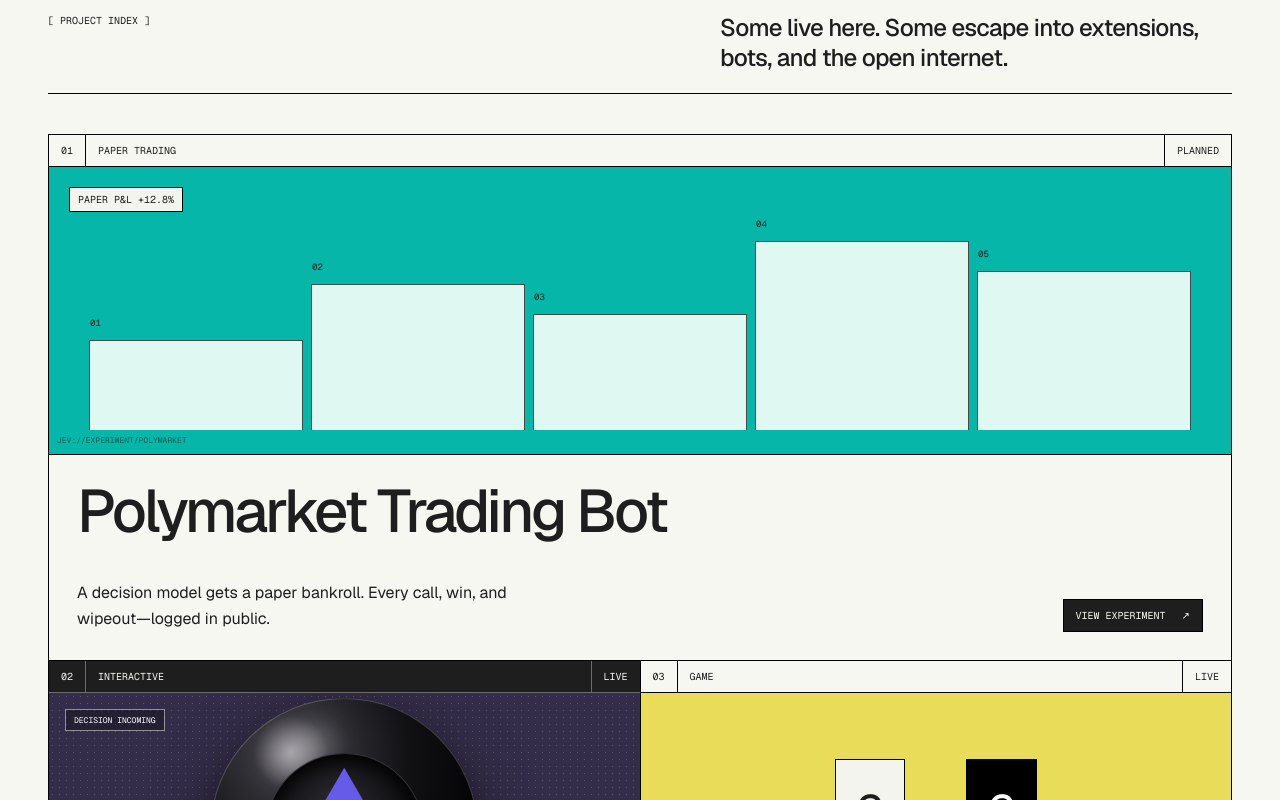
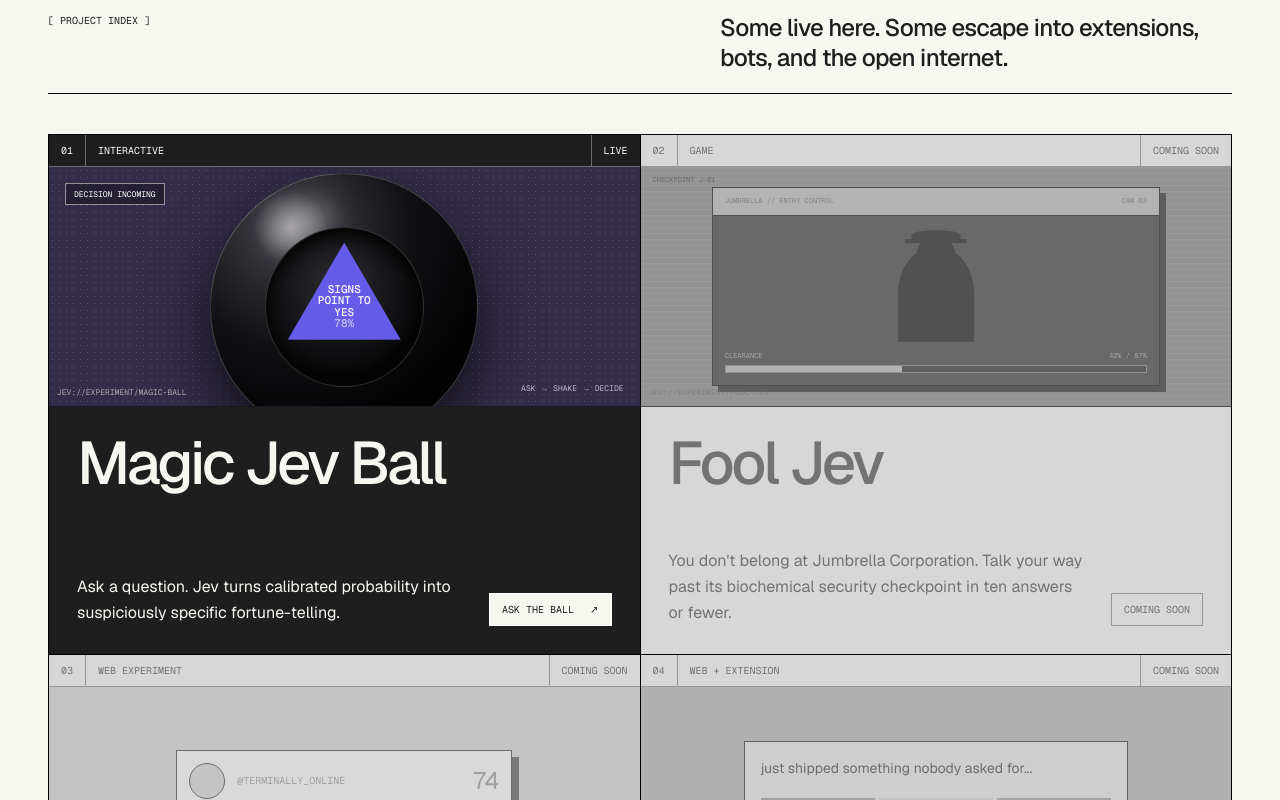
Before and after one commit to awesamarth/jev-experiments, a Next.js app: page / in a window 1280 px wide. Shown: the part 800-1600 px from the top of the page. Built offline with nearby package versions, Linux system fonts and the light colour scheme.

Commit message:
Refine experiment launch states and Jumbrella game

```diff
--- a/app/experiments/fool-jev/fool-jev.tsx
+++ b/app/experiments/fool-jev/fool-jev.tsx
@@ -21,7 +21,7 @@
   model: string;
 };
 
-type GameStatus = "playing" | "won" | "lost";
+type GameStatus = "intro" | "playing" | "won" | "lost";
 
 export function FoolJev() {
   const [conversation, setConversation] = useState<FoolJevExchange[]>([]);
@@ -31,7 +31,7 @@
   });
   const [answer, setAnswer] = useState("");
   const [probability, setProbability] = useState(0);
-  const [status, setStatus] = useState<GameStatus>("playing");
+  const [status, setStatus] = useState<GameStatus>("intro");
   const [isEvaluating, setIsEvaluating] = useState(false);
   const [error, setError] = useState("");
   const [model, setModel] = useState("jev-latest");
@@ -98,7 +98,7 @@
     }
   }
 
-  function resetGame() {
+  function prepareGame(nextStatus: GameStatus) {
     setConversation([]);
     setCurrentQuestion({
       id: FIRST_FOOL_JEV_QUESTION.id,
@@ -106,10 +106,92 @@
     });
     setAnswer("");
     setProbability(0);
-    setStatus("playing");
+    setStatus(nextStatus);
     setIsEvaluating(false);
     setError("");
     setModel("jev-latest");
+  }
+
+  function resetGame() {
+    prepareGame("intro");
+  }
+
+  if (status === "intro") {
+    return (
+      <main className="relative min-h-[calc(100vh-57px)] overflow-hidden bg-[#c9cfca] text-[#171918]">
+        <div className="absolute inset-0 opacity-20 [background-image:radial-gradient(#171918_0.7px,transparent_0.7px)] [background-size:7px_7px]" />
+        <div className="relative mx-auto grid min-h-[calc(100vh-57px)] max-w-[1500px] lg:grid-cols-[1.05fr_0.95fr]">
+          <section className="flex flex-col justify-between border-b border-black bg-[#252927] px-6 py-10 text-[#edf0eb] sm:px-10 lg:border-b-0 lg:border-r lg:px-14 lg:py-14">
+            <div>
+              <div className="flex items-center justify-between font-mono text-[9px] uppercase text-white/45">
+                <span>Jumbrella Corporation</span>
+                <span>Internal security brief 01-10</span>
+              </div>
+              <div className="mt-16 inline-flex border border-[#e7b85c] px-3 py-2 font-mono text-[9px] uppercase text-[#e7b85c]">
+                Unauthorized objective
+              </div>
+              <h1 className="mt-7 max-w-3xl text-6xl font-medium leading-[0.84] tracking-[-0.065em] sm:text-8xl lg:text-[7rem]">
+                Infiltrate
+                <br />
+                Jumbrella.
+              </h1>
+              <p className="mt-8 max-w-xl text-base leading-relaxed text-white/65 sm:text-lg">
+                You are not authorized to enter. Convince the checkpoint guard that you belong inside Jumbrella&apos;s restricted biochemical facility.
+              </p>
+            </div>
+
+            <button
+              type="button"
+              onClick={() => prepareGame("playing")}
+              className="mt-12 flex w-full cursor-pointer items-center justify-between border border-white bg-[#edf0eb] px-5 py-4 font-mono text-[10px] uppercase text-[#171918] transition-colors hover:bg-[#e7b85c] sm:w-fit sm:min-w-72"
+            >
+              Approach checkpoint <span>→</span>
+            </button>
+          </section>
+
+          <section className="flex flex-col bg-[#e8e9e3] px-6 py-10 sm:px-10 lg:px-12 lg:py-14">
+            <div className="flex items-center justify-between border-b border-black pb-4 font-mono text-[9px] uppercase">
+              <span>Mission parameters</span>
+              <span>Fool Jev // 02</span>
+            </div>
+
+            <div className="grid flex-1 content-center gap-8 py-10">
+              <div className="relative mx-auto aspect-[4/3] w-full max-w-lg overflow-hidden border border-black bg-[#5f6762] shadow-[10px_10px_0_#171918]">
+                <div className="absolute inset-0 opacity-20 [background-image:linear-gradient(rgba(255,255,255,0.4)_1px,transparent_1px)] [background-size:100%_6px]" />
+                <div className="absolute inset-x-0 top-0 flex justify-between border-b border-black bg-[#d7d9d3] px-3 py-2 font-mono text-[8px] uppercase">
+                  <span>Checkpoint J-01</span>
+                  <span>Camera live</span>
+                </div>
+                <div className="absolute bottom-[14%] left-1/2 h-[48%] w-[30%] -translate-x-1/2 rounded-t-[48%] bg-[#0d0f0e]" />
+                <div className="absolute left-1/2 top-[22%] h-[22%] w-[15%] -translate-x-1/2 rounded-[48%] bg-[#0d0f0e]" />
+                <div className="absolute left-1/2 top-[19%] h-[6%] w-[17%] -translate-x-1/2 rounded-t-[55%] bg-[#0d0f0e]" />
+                <div className="absolute left-1/2 top-[24%] h-[2%] w-[21%] -translate-x-1/2 bg-[#0d0f0e]" />
+                <div className="absolute bottom-0 left-0 right-0 h-[15%] border-t border-black bg-black/25" />
+                <span className="absolute bottom-3 left-3 font-mono text-[8px] uppercase text-white/55">Guard awaiting approach</span>
+              </div>
+
+              <div className="grid border-l border-t border-black sm:grid-cols-2">
+                {[
+                  ["10", "answers maximum"],
+                  ["87%", "authorization required"],
+                  ["01", "memory-only session"],
+                  ["JEV", "chooses what to ask next"],
+                ].map(([value, label]) => (
+                  <div key={label} className="border-b border-r border-black p-4">
+                    <p className="text-3xl font-medium tracking-[-0.05em]">{value}</p>
+                    <p className="mt-1 font-mono text-[8px] uppercase text-black/50">{label}</p>
+                  </div>
+                ))}
+              </div>
+            </div>
+
+            <p className="border-t border-black pt-4 font-mono text-[8px] uppercase text-black/45">
+              Objective: fabricate a credible identity and maintain your story under adaptive questioning.
+            </p>
+          </section>
+        </div>
+      </main>
+    );
   }
 
   const percentage = Math.round(probability * 100);
@@ -127,20 +209,27 @@
           <div className="absolute inset-0 opacity-[0.09] [background-image:linear-gradient(rgba(255,255,255,0.5)_1px,transparent_1px),linear-gradient(90deg,rgba(255,255,255,0.5)_1px,transparent_1px)] [background-size:42px_42px]" />
 
           <div className="relative flex items-center justify-between border-b border-white/20 px-5 py-3 font-mono text-[9px] uppercase text-white/55">
-            <span>Checkpoint A-17</span>
-            <span>{isEvaluating ? "Scanning testimony" : "Identity screening"}</span>
+            <span>Jumbrella Corp. // Checkpoint J-01</span>
+            <span>{isEvaluating ? "Scanning testimony" : "Containment perimeter"}</span>
           </div>
 
           <div className="relative flex flex-1 items-center justify-center px-6 py-10">
             <div className="relative aspect-[4/3] w-full max-w-xl overflow-hidden border border-white/30 bg-[#9da6a0]/10 shadow-[12px_12px_0_rgba(0,0,0,0.28)]">
               <div className="absolute inset-0 backdrop-blur-[2px]" />
               <div className="absolute inset-x-0 top-0 flex justify-between border-b border-white/20 px-3 py-2 font-mono text-[8px] uppercase text-white/45">
-                <span>Camera 03</span>
+                <span>Camera 03 // Biochemical campus</span>
                 <span>Live</span>
               </div>
 
               <div className="absolute bottom-[16%] left-1/2 h-[47%] w-[31%] -translate-x-1/2 rounded-t-[48%] bg-[#0d0f0e] shadow-[0_0_70px_rgba(0,0,0,0.65)]" />
-              <div className="absolute left-1/2 top-[20%] aspect-square w-[20%] -translate-x-1/2 rounded-full bg-[#0d0f0e]" />
+              <div className="absolute left-1/2 top-[20%] h-[22%] w-[15%] -translate-x-1/2 rounded-[48%] bg-[#0d0f0e]" />
+
+              <div className="absolute left-1/2 top-[17%] h-[6.5%] w-[17%] -translate-x-1/2 rounded-t-[55%] bg-[#0d0f0e]">
+                <div className="absolute left-1/2 top-[24%] size-3 -translate-x-1/2 rotate-45 bg-[#e7b85c]" />
+              </div>
+              <div className="absolute left-1/2 top-[22.5%] h-[2%] w-[21%] -translate-x-1/2 bg-[#0d0f0e]" />
+
+              <div className="absolute left-[56%] top-[52%] h-[8%] w-[5%] [clip-path:polygon(50%_0,100%_20%,88%_78%,50%_100%,12%_78%,0_20%)] bg-[#e7b85c] shadow-[0_0_14px_rgba(231,184,92,0.3)]" />
               <div className="absolute bottom-0 left-0 right-0 h-[17%] border-t border-white/20 bg-black/30" />
 
               <div className="absolute inset-y-0 left-[13%] w-px bg-white/15" />
@@ -159,7 +248,7 @@
               />
 
               <div className="absolute bottom-4 left-4 font-mono text-[8px] uppercase text-white/45">
-                Subject: unverified visitor
+                Subject: external / clearance unverified
               </div>
             </div>
           </div>
@@ -197,7 +286,7 @@
           <div className="flex flex-1 flex-col px-5 py-8 sm:px-8 lg:px-12 lg:py-10">
             <div className="security-scrollbar mb-8 max-h-64 space-y-3 overflow-y-auto border-l border-black/25 pl-4 pr-3">
               {conversation.length === 0 ? (
-                <p className="font-mono text-[9px] uppercase text-black/40">No testimony recorded.</p>
+                <p className="font-mono text-[9px] uppercase text-black/40">No clearance statement recorded.</p>
               ) : (
                 conversation.map((exchange, index) => (
                   <div key={exchange.questionId} className="grid gap-1 text-sm sm:grid-cols-[2rem_1fr]">
@@ -231,7 +320,7 @@
                       }}
                       rows={5}
                       readOnly={isEvaluating}
-                      placeholder="Make your story convincing..."
+                      placeholder="Establish your cover story..."
                       aria-label="Your answer to the guard"
                       className="w-full resize-none bg-transparent p-3 text-base leading-relaxed outline-none placeholder:text-black/30 read-only:opacity-50 sm:text-lg"
                     />
@@ -245,7 +334,7 @@
                         disabled={!answer.trim() || isEvaluating}
                         className="cursor-pointer border border-black bg-[#171918] px-5 py-3 font-mono text-[9px] uppercase text-white transition-colors hover:bg-[#e7b85c] hover:text-black disabled:cursor-not-allowed disabled:opacity-35"
                       >
-                        {isEvaluating ? "Evaluating..." : "Submit testimony →"}
+                        {isEvaluating ? "Evaluating..." : "Submit statement →"}
                       </button>
                     </div>
                   </div>
@@ -260,26 +349,26 @@
               <div className="my-auto border-y border-black py-10">
                 <p className="font-mono text-[10px] uppercase text-black/45">Final decision</p>
                 <h1 className={`mt-3 text-6xl font-medium leading-[0.86] tracking-[-0.065em] sm:text-8xl ${status === "won" ? "text-[#17643f]" : "text-[#9d292f]"}`}>
-                  {status === "won" ? "Access granted." : "Access denied."}
+                  {status === "won" ? "Containment access granted." : "Facility access denied."}
                 </h1>
                 <p className="mt-6 max-w-lg text-lg">
                   {status === "won"
                     ? `You fooled Jev in ${conversation.length} ${conversation.length === 1 ? "answer" : "answers"}.`
-                    : "Ten answers weren't enough to make your story believable."}
+                    : "Ten answers weren't enough to clear Jumbrella security."}
                 </p>
                 <button
                   type="button"
                   onClick={resetGame}
                   className="mt-8 cursor-pointer border border-black bg-[#171918] px-5 py-3 font-mono text-[10px] uppercase text-white transition-colors hover:bg-[#e7b85c] hover:text-black"
                 >
-                  Try another story ↻
+                  Attempt new cover ↻
                 </button>
               </div>
             )}
           </div>
 
           <div className="flex items-center justify-between border-t border-black px-5 py-3 font-mono text-[8px] uppercase text-black/45 sm:px-8">
-            <span>{isEvaluating ? "Jev is reviewing the complete testimony" : "Session state: memory only"}</span>
+            <span>{isEvaluating ? "Jev is reviewing the complete clearance record" : "Jumbrella entry control // session memory only"}</span>
             <span>{model}</span>
           </div>
         </section>
--- a/app/experiments/fool-jev/page.tsx
+++ b/app/experiments/fool-jev/page.tsx
@@ -5,7 +5,7 @@
 export const metadata: Metadata = {
   title: "Fool Jev — Jev Experiments",
   description:
-    "Convince a Jev-powered security guard to let you through in ten answers or fewer.",
+    "Talk your way into Jumbrella Corporation's restricted biochemical facility in ten answers or fewer.",
 };
 
 export default function FoolJevPage() {
@@ -20,7 +20,7 @@
         </Link>
         <div className="flex items-stretch font-mono text-[10px] uppercase sm:text-xs">
           <span className="hidden items-center border-l border-black px-5 sm:flex">
-            03 / 07
+            02 / 07
           </span>
           <Link
             href="/#experiments"
--- a/app/experiments/magic-ball/magic-ball.tsx
+++ b/app/experiments/magic-ball/magic-ball.tsx
@@ -111,7 +111,7 @@
               Jev Ball
             </h1>
             <p className="mt-8 max-w-md text-base leading-relaxed text-white/70 sm:text-lg">
-              Ask what&apos;s on your mind. Jev decides yes, no, or maybe. The ball chooses the words.
+              Ask what&apos;s on your mind. Jev answers.
             </p>
           </div>
 
--- a/app/experiments/magic-ball/page.tsx
+++ b/app/experiments/magic-ball/page.tsx
@@ -20,7 +20,7 @@
         </Link>
         <div className="flex items-stretch font-mono text-[10px] uppercase sm:text-xs">
           <span className="hidden items-center border-l border-black px-5 sm:flex">
-            02 / 07
+            01 / 07
           </span>
           <Link
             href="/#experiments"
--- a/app/page.tsx
+++ b/app/page.tsx
@@ -1,18 +1,6 @@
 const experiments = [
   {
     number: "01",
-    slug: "polymarket",
-    title: "Polymarket Trading Bot",
-    type: "Paper trading",
-    status: "Planned",
-    description:
-      "A decision model gets a paper bankroll. Every call, win, and wipeout—logged in public.",
-    action: "View experiment",
-    tone: "bg-[#06b6a8]",
-    surface: "light",
-  },
-  {
-    number: "02",
     slug: "magic-ball",
     title: "Magic Jev Ball",
     type: "Interactive",
@@ -24,19 +12,19 @@
     surface: "dark",
   },
   {
-    number: "03",
+    number: "02",
     slug: "fool-jev",
     title: "Fool Jev",
     type: "Game",
-    status: "Live",
+    status: "In development",
     description:
-      "You don't belong here. Convince a Jev-powered security guard to let you through in ten answers or fewer.",
+      "You don't belong at Jumbrella Corporation. Talk your way past its biochemical security checkpoint in ten answers or fewer.",
     action: "Enter checkpoint",
-    tone: "bg-[#e9dc58]",
+    tone: "bg-[#8e9691]",
     surface: "light",
   },
   {
-    number: "04",
+    number: "03",
     slug: "account-scorer",
     title: "Twitter Account Scorer",
     type: "Web experiment",
@@ -48,7 +36,7 @@
     surface: "light",
   },
   {
-    number: "05",
+    number: "04",
     slug: "flop-detector",
     title: "Tweet Flop Detector",
     type: "Web + extension",
@@ -60,19 +48,19 @@
     surface: "dark",
   },
   {
-    number: "06",
+    number: "05",
     slug: "feed-referee",
     title: "Feed Referee",
     type: "Browser extension",
     status: "Planned",
     description:
-      "A live referee for your X feed, labeling posts as ragebait, PR, ad, or actual content while you scroll.",
+      "A live referee for your X feed, flagging ragebait, promo, and AI slop while you scroll.",
     action: "Watch demo",
     tone: "bg-[#d7d7d2]",
     surface: "dark",
   },
   {
-    number: "07",
+    number: "06",
     slug: "you-vs-jev",
     title: "You vs Jev",
     type: "Speed test",
@@ -81,6 +69,18 @@
       "One hundred items. Five categories. You click while Jev sorts in parallel. Fastest mind wins.",
     action: "Start the race",
     tone: "bg-[#f17ce5]",
+    surface: "light",
+  },
+  {
+    number: "07",
+    slug: "polymarket",
+    title: "Polymarket Trading Bot",
+    type: "Paper trading",
+    status: "Planned",
+    description:
+      "A decision model gets a paper bankroll. Every call, win, and wipeout—logged in public.",
+    action: "View experiment",
+    tone: "bg-[#06b6a8]",
     surface: "light",
   },
 ] as const;
@@ -145,10 +145,30 @@
 
   if (slug === "fool-jev") {
     return (
-      <div className="flex h-full items-center justify-center gap-4 font-mono">
-        <div className="border border-black bg-[#f4f4ef] px-5 py-7 text-5xl">?</div>
-        <div className="text-2xl">VS</div>
-        <div className="border border-black bg-black px-5 py-7 text-5xl text-white">?</div>
+      <div className="relative flex h-full items-center justify-center overflow-hidden px-6 py-5 font-mono">
+        <div className="absolute inset-0 opacity-20 [background-image:linear-gradient(rgba(255,255,255,0.5)_1px,transparent_1px)] [background-size:100%_6px]" />
+        <div className="relative h-full w-full max-w-md overflow-hidden border border-black bg-[#333836] shadow-[6px_6px_0_#1e1e1e]">
+          <div className="flex items-center justify-between border-b border-black bg-[#d7d9d3] px-3 py-2 text-[7px] uppercase">
+            <span>Jumbrella // Entry control</span>
+            <span>Cam 03</span>
+          </div>
+
+          <div className="absolute bottom-[22%] left-1/2 h-[48%] w-[17%] -translate-x-1/2 rounded-t-[48%] bg-black" />
+          <div className="absolute left-1/2 top-[24%] h-[23%] w-[9%] -translate-x-1/2 rounded-[48%] bg-black" />
+          <div className="absolute left-1/2 top-[21%] h-[5.5%] w-[11%] -translate-x-1/2 rounded-t-[55%] bg-black" />
+          <div className="absolute left-1/2 top-[25.5%] h-[2%] w-[14%] -translate-x-1/2 bg-black" />
+
+          <div className="absolute bottom-3 left-3 right-3">
+            <div className="mb-1 flex justify-between text-[7px] uppercase text-white/65">
+              <span>Clearance</span>
+              <span>42% / 87%</span>
+            </div>
+            <div className="h-2 border border-white/50 bg-black/40">
+              <div className="h-full w-[42%] bg-[#e9dc58]" />
+            </div>
+          </div>
+        </div>
+        <span className="absolute left-3 top-2 text-[7px] uppercase text-black/60">Checkpoint J-01</span>
       </div>
     );
   }
@@ -308,24 +328,28 @@
           </div>
 
           <div className="grid border-l border-t border-black md:grid-cols-2">
-            {experiments.map((experiment, index) => (
+            {experiments.map((experiment) => (
               <a
                 key={experiment.slug}
-                href={`/experiments/${experiment.slug}`}
-                className={`group relative flex min-h-[520px] cursor-pointer flex-col border-b border-r border-black focus-visible:z-10 focus-visible:outline-2 focus-visible:outline-offset-[-3px] focus-visible:outline-[#ed7d9b] ${index === 0 ? "md:col-span-2" : ""} ${
-                  experiment.surface === "dark"
-                    ? "bg-[#1e1e1e] text-[#f7f7f2] transition-colors duration-300 hover:bg-[#ed7d9b] hover:text-[#1e1e1e]"
-                    : "bg-[#f7f7f2] text-[#1e1e1e] transition-colors duration-300 hover:bg-[#ed7d9b] hover:text-[#1e1e1e]"
+                href={experiment.slug === "magic-ball" ? `/experiments/${experiment.slug}` : undefined}
+                aria-disabled={experiment.slug === "magic-ball" ? undefined : true}
+                tabIndex={experiment.slug === "magic-ball" ? undefined : -1}
+                className={`group relative flex min-h-[520px] flex-col border-b border-r border-black ${experiment.slug === "polymarket" ? "md:col-span-2" : ""} ${
+                  experiment.slug === "magic-ball"
+                    ? "cursor-pointer bg-[#1e1e1e] text-[#f7f7f2] transition-colors duration-300 hover:bg-[#ed7d9b] hover:text-[#1e1e1e] focus-visible:z-10 focus-visible:outline-2 focus-visible:outline-offset-[-3px] focus-visible:outline-[#ed7d9b]"
+                    : "pointer-events-none cursor-default bg-[#d7d7d2] text-[#73736f] grayscale"
                 }`}
               >
-                <div className={`flex items-center border-b font-mono text-[9px] uppercase transition-colors duration-300 sm:text-[10px] ${experiment.surface === "dark" ? "border-white/35 group-hover:border-black" : "border-black"}`}>
-                  <span className={`border-r px-3 py-2 transition-colors duration-300 ${experiment.surface === "dark" ? "border-white/35 group-hover:border-black" : "border-black"}`}>{experiment.number}</span>
+                <div className={`flex items-center border-b font-mono text-[9px] uppercase transition-colors duration-300 sm:text-[10px] ${experiment.slug === "magic-ball" ? "border-white/35 group-hover:border-black" : "border-black/30"}`}>
+                  <span className={`border-r px-3 py-2 transition-colors duration-300 ${experiment.slug === "magic-ball" ? "border-white/35 group-hover:border-black" : "border-black/30"}`}>{experiment.number}</span>
                   <span className="px-3 py-2">{experiment.type}</span>
-                  <span className={`ml-auto border-l px-3 py-2 transition-colors duration-300 ${experiment.surface === "dark" ? "border-white/35 group-hover:border-black" : "border-black"}`}>{experiment.status}</span>
+                  <span className={`ml-auto border-l px-3 py-2 transition-colors duration-300 ${experiment.slug === "magic-ball" ? "border-white/35 group-hover:border-black" : "border-black/30"}`}>
+                    {experiment.slug === "magic-ball" ? experiment.status : "Coming soon"}
+                  </span>
                 </div>
 
-                <div className={`relative h-60 overflow-hidden border-b border-black ${experiment.tone} ${index === 0 ? "md:h-72" : ""}`}>
-                  <div className="h-full w-full transition-transform duration-500 ease-[cubic-bezier(0.22,1,0.36,1)] group-hover:scale-[1.035]">
+                <div className={`relative h-60 overflow-hidden border-b border-black/50 ${experiment.tone} ${experiment.slug === "polymarket" ? "md:h-72" : ""}`}>
+                  <div className={`h-full w-full ${experiment.slug === "magic-ball" ? "transition-transform duration-500 ease-[cubic-bezier(0.22,1,0.36,1)] group-hover:scale-[1.035]" : "opacity-45"}`}>
                     <ExperimentVisual slug={experiment.slug} />
                   </div>
                   <span className="absolute bottom-2 left-2 font-mono text-[8px] uppercase opacity-60">jev://experiment/{experiment.slug}</span>
@@ -337,14 +361,9 @@
                   </h2>
                   <div className="mt-auto flex items-end justify-between gap-6 pt-10">
                     <p className="max-w-md text-sm leading-relaxed sm:text-base">{experiment.description}</p>
-                    <span
-                      className={`flex shrink-0 items-center gap-4 border px-3 py-2 font-mono text-[10px] uppercase transition-colors duration-300 ${
-                        experiment.surface === "dark"
-                          ? "border-white bg-[#f7f7f2] text-[#1e1e1e] group-hover:bg-[#1e1e1e] group-hover:text-[#f7f7f2]"
-                          : "border-black bg-[#1e1e1e] text-[#f7f7f2] group-hover:bg-[#f7f7f2] group-hover:text-[#1e1e1e]"
-                      }`}
-                    >
-                      {experiment.action} <Arrow />
+                    <span className={`flex shrink-0 items-center gap-4 border px-3 py-2 font-mono text-[10px] uppercase transition-colors duration-300 ${experiment.slug === "magic-ball" ? "border-white bg-[#f7f7f2] text-[#1e1e1e] group-hover:bg-[#1e1e1e] group-hover:text-[#f7f7f2]" : "border-black/30 bg-transparent text-[#73736f]"}`}>
+                      {experiment.slug === "magic-ball" ? experiment.action : "Coming soon"}
+                      {experiment.slug === "magic-ball" ? <Arrow /> : null}
                     </span>
                   </div>
                 </div>
```
Also changed, not shown: app/api/jev/fool-jev/route.ts (+5 -4 lines), lib/fool-jev.ts (+27 -27 lines).
